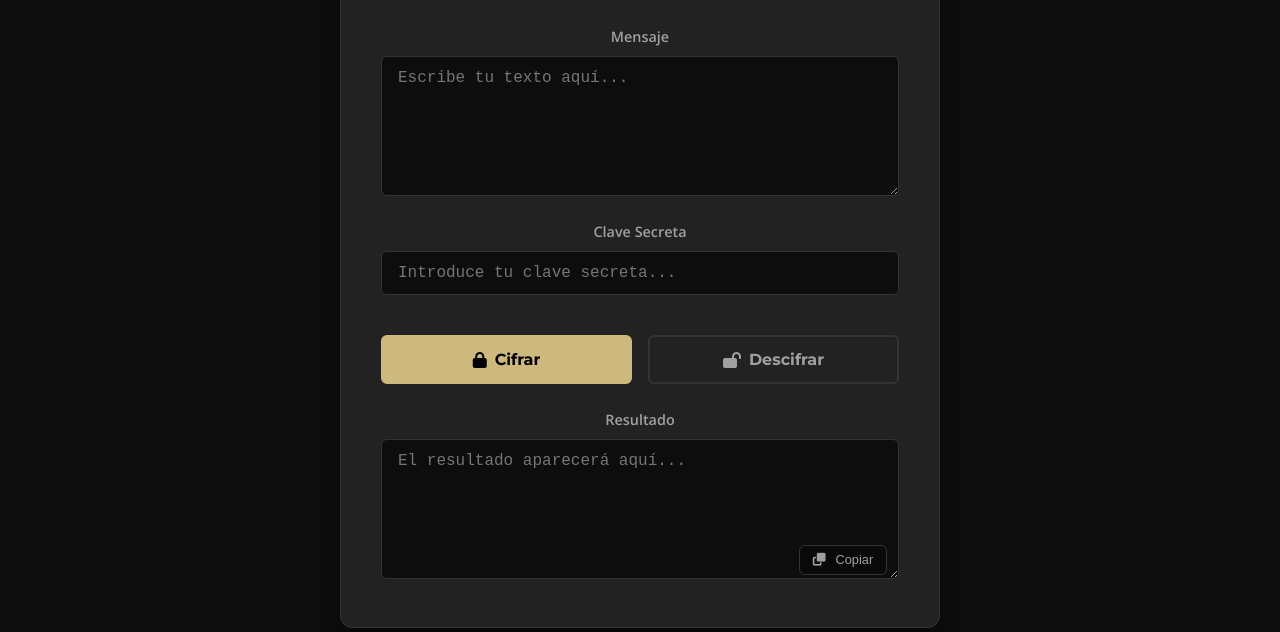
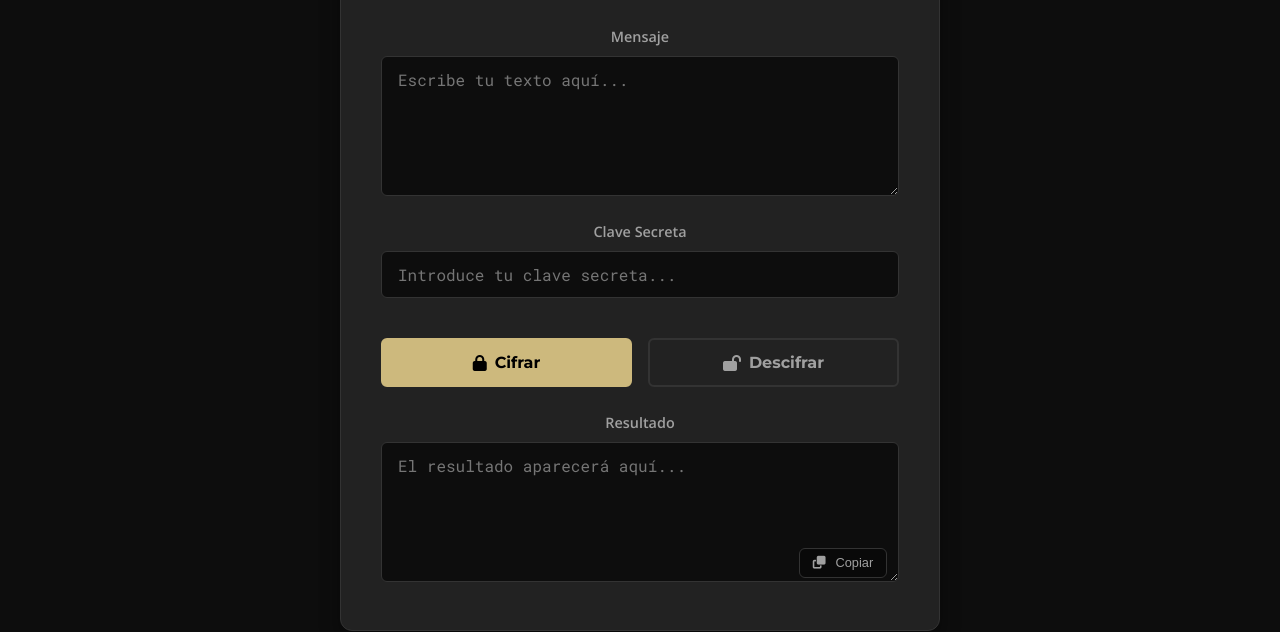
Before and after one commit to PabloFdezR4/Nixuslab, a plain HTML site: page Encriptador.html in a window 1280 px wide. Shown: the part 204-836 px from the top of the page. Drawn offline with nearby package versions, Linux system fonts and the light colour scheme.

Commit message:
Update Encriptadorv4.html

```diff
--- a/Encriptador.html
+++ b/Encriptador.html
@@ -8,7 +8,7 @@
     <!-- Fonts & Icons -->
     <link rel="preconnect" href="https://fonts.googleapis.com">
     <link rel="preconnect" href="https://fonts.gstatic.com" crossorigin>
-    <link href="https://fonts.googleapis.com/css2?family=Montserrat:wght@700&family=Open+Sans:wght@400;600&display=swap" rel="stylesheet">
+    <link href="https://fonts.googleapis.com/css2?family=Montserrat:wght@700&family=Open+Sans:wght@400;600&family=Roboto+Mono:wght@400&display=swap" rel="stylesheet">
     <link rel="stylesheet" href="https://cdnjs.cloudflare.com/ajax/libs/font-awesome/6.2.0/css/all.min.css" xintegrity="sha512-xh6O/CkQoPOWDdYTDqeRdPCVd1SpvCA9XXcUnZS2FmJNp1coAFzvtCN9BmamE+4aHK8yyUHUSCcJHgXloTyT2A==" crossorigin="anonymous" referrerpolicy="no-referrer" />
 
     <!-- Global Styles -->
@@ -17,8 +17,8 @@
     <!-- App-specific Styles -->
     <style>
         .encrypt-main-container {
-            /* This container is no longer a flex container itself,
-               it just provides padding for its centered child. */
+            /* This container provides vertical padding.
+               The horizontal centering is handled by margin:auto on the child. */
             padding-top: 2rem;
             padding-bottom: 4rem;
         }
@@ -26,8 +26,8 @@
         .encrypt-card {
             width: 100%;
             max-width: 600px;
-            /* margin: auto handles the horizontal centering */
-            margin: auto;
+            /* This is the key for centering the card horizontally */
+            margin: 0 auto;
             background-color: var(--card-color, #222);
             padding: 2.5rem;
             border-radius: 12px;
@@ -61,7 +61,7 @@
         }
 
         .form-group textarea,
-        .form-group input[type="password"] {
+        .form-group input[type="text"] {
             width: 100%;
             padding: 0.75rem 1rem;
             border-radius: 6px;
@@ -79,7 +79,7 @@
         }
 
         .form-group textarea:focus,
-        .form-group input[type="password"]:focus {
+        .form-group input[type="text"]:focus {
             outline: none;
             border-color: var(--primary-color);
         }
@@ -191,7 +191,7 @@
 
             <div class="form-group">
                 <label for="password">Clave Secreta</label>
-                <input type="password" id="password" placeholder="Introduce tu clave secreta...">
+                <input type="text" id="password" placeholder="Introduce tu clave secreta...">
             </div>
 
             <div class="encrypt-actions">
@@ -277,10 +277,10 @@
                     return '';
                 }
 
-                // The key is derived from the password by summing character codes.
-                // This creates a numeric "seed" from the text password.
+                // The numeric key is derived from the password by summing character codes.
                 const key = password.split('').reduce((acc, char) => acc + char.charCodeAt(0), 0);
 
+                // Using the exact character maps from the original working file for compatibility.
                 const ORIGINAL_CHARS = " !\"#$%&'()*+,-./0123456789:;<=>?@ABCDEFGHIJKLMNOPQRSTUVWXYZ[\\]^_`abcdefghijklmnopqrstuvwxyz{|}~ñÑ";
                 const BASE_SUBSTITUTION_CHARS = "QWERTYUIOPASDFGHJKLZXCVBNMqwertyuiopasdfghjklzxcvbnm1234567890,.-{}+*[]_!\"#$%&'()/?¡¿<>;:Ññ~`^|@=";
 
```
